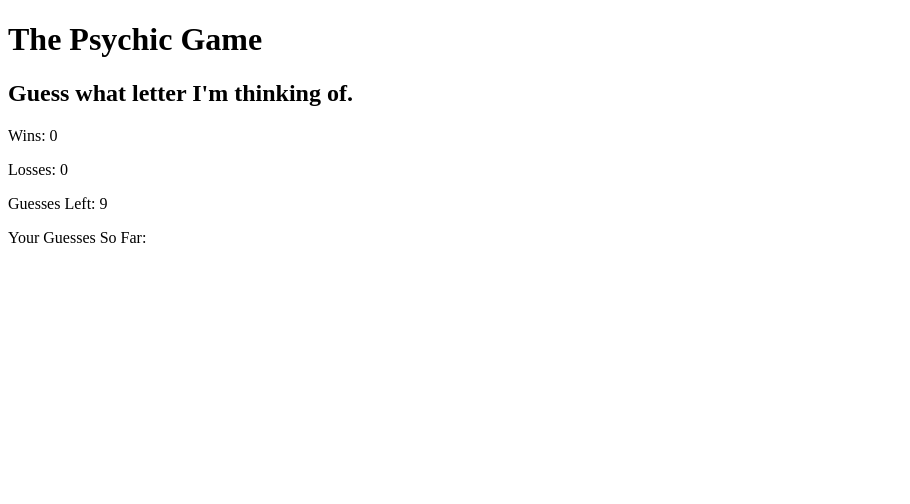
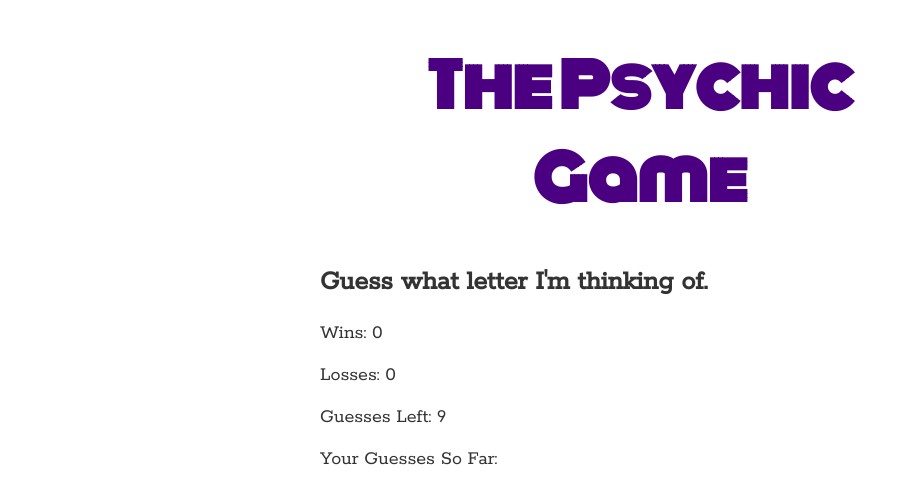
Before and after one commit to CodeQuiver/psychic_game, a plain HTML site: page psychic_game.html in a window 1280 px wide. Shown: the whole page, without its empty margins (0-910 px from the left). Drawn offline with Linux system fonts and the light colour scheme.

Commit message:
nearly complete

```diff
--- a/psychic_game.html
+++ b/psychic_game.html
@@ -4,7 +4,31 @@
     <meta charset="UTF-8">
     <meta name="viewport" content="width=device-width, initial-scale=1.0">
     <meta http-equiv="X-UA-Compatible" content="ie=edge">
-    <title>Document</title>
+    <title>The Psychic Game</title>
+    <link href="https://fonts.googleapis.com/css?family=Monoton|Rokkitt:400" rel="stylesheet" />
+    <style type="text/css">
+        h1{
+            color: indigo;
+            font-size: 60px;
+            font-family: 'Monoton', cursive;
+            text-align: center;
+        }
+
+        body, h2{
+            color: #333333;
+            font-family: 'Rokkitt', serif;
+        }
+
+        h2 {
+            font-size: 28px;
+        }
+
+        body {
+            font-size: 20px;
+            width: 50%;
+            margin: 0 auto;
+        }
+    </style>
 </head>
 <body>
     <div id="game">
@@ -28,6 +52,8 @@
       //create variable to store user's guess
       var userGuess = "";
 
+      var allGuesses = [];
+
       //create variable to store computer's answer
       var computerAnswer = "";
 
@@ -38,8 +64,10 @@
         "<p>Wins: " + winCount + "</p>" +
         "<p>Losses: " + lossCount + "</p>" +
         "<p>Guesses Left: " + guessCount + "</p>" +
-        "<p>Your Guesses So Far:" + userGuess + "</p>";
-          //letters guessed will need to be adjusted to print all the guesses
+        "<p>Your Guesses So Far: " + allGuesses + "</p>";
+
+
+
 
         // initially set the inner HTML contents of the #game div to our html string
         document.querySelector("#game").innerHTML = html;
@@ -51,7 +79,8 @@
     //  random function for computer to pick a letter
         //outputs computerAnswer
     function newAnswer() {
-        var computerAnswer = computerChoices[Math.floor(Math.random() * computerChoices.length)];
+        //var computerAnswer = computerChoices[Math.floor(Math.random() * computerChoices.length)];
+        computerAnswer =  computerChoices[Math.floor(Math.random() * computerChoices.length)];
         console.log("computer answer is " + computerAnswer);
     }
 
@@ -70,10 +99,13 @@
             //  adds 1 to win variable
             // re-sets guessCount and clears the list of guessed letters
             function compare(userGuess, computerAnswer) {
+                console.log("compare(): userGuess=" + userGuess + " computerAnswer=" + computerAnswer);
                 if (userGuess === computerAnswer) {
                     winCount = winCount + 1;
                     console.log("win correct guess");
                     guessCount = 9;
+                    allGuesses = [];
+                    newAnswer();
                     //reset list of guessed letters
                 }
 
@@ -81,6 +113,7 @@
                 else {
                     guessCount = guessCount - 1;
                     console.log("wrong guess");
+                    allGuesses.push(userGuess);
                 }
                 // subtract one from number of guesses left
                 // adds userGuess letter to list
@@ -98,8 +131,20 @@
             if (guessCount === 0) {
                 lossCount++;
                 console.log("loss no guesses left");
+                guessCount = 9;
+                allGuesses = [];
                 newAnswer();
             }
+
+        html =
+        "<h1>The Psychic Game</h1>" +
+        "<h2>Guess what letter I'm thinking of. </h2>" +
+        "<p>Wins: " + winCount + "</p>" +
+        "<p>Losses: " + lossCount + "</p>" +
+        "<p>Guesses Left: " + guessCount + "</p>" +
+        "<p>Your Guesses So Far: " + allGuesses + "</p>";
+          //letters guessed will need to be adjusted to print all the guesses
+
             // re-set the inner HTML contents of the #game div to our html string to update with new values
             document.querySelector("#game").innerHTML = html;
     };
```
